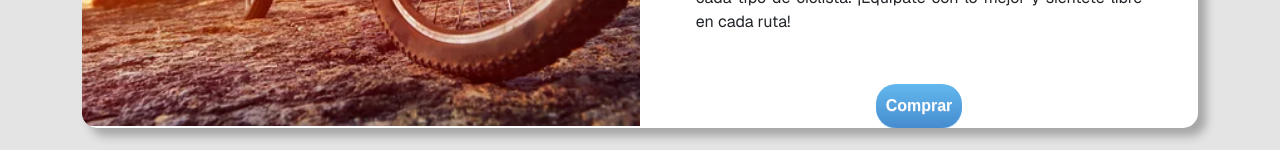
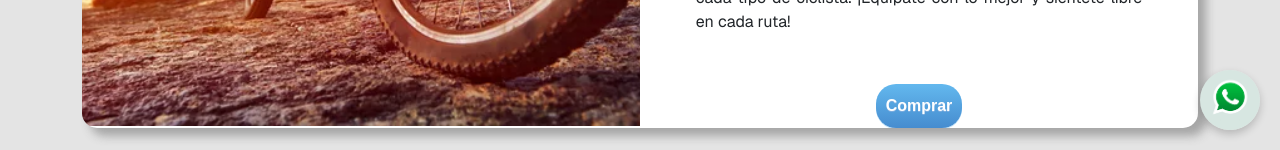
Before and after one commit to ISPC-23/Fullstack_Web_2025, an Angular app in the folder frontend/: page / in a window 1280 px wide. Shown: the part 650-800 px from the top of the page. Built offline with nearby package versions, Linux system fonts and the light colour scheme.

Commit message:
agrego componente whatsapp-button

```diff
--- a/frontend/src/app/app.component.html
+++ b/frontend/src/app/app.component.html
@@ -1,4 +1,5 @@
 
 <app-header></app-header>
 <router-outlet></router-outlet>
+<app-whatsapp-button></app-whatsapp-button>
 <app-footer></app-footer>
--- a/frontend/src/app/app.component.ts
+++ b/frontend/src/app/app.component.ts
@@ -10,6 +10,7 @@ import { RegisterComponent } from './components/register/register.component';
 import { CustomerDashboardComponent } from './components/customer-dashboard/customer-dashboard.component';
 import { ContactPageComponent } from './components/contact-page/contact-page.component';
 import { AboutUsComponent } from './components/about-us/about-us.component';
+import { WhatsappButtonComponent } from './components/whatsapp-button/whatsapp-button.component';
 
 @Component({
   selector: 'app-root',
@@ -26,6 +27,7 @@ import { AboutUsComponent } from './components/about-us/about-us.component';
     CustomerDashboardComponent,
     ContactPageComponent,
     AboutUsComponent,
+    WhatsappButtonComponent,
   ],
   templateUrl: './app.component.html',
   styles: '',
--- /dev/null
+++ b/frontend/src/app/components/whatsapp-button/whatsapp-button.component.css
@@ -0,0 +1,22 @@
+.whatsapp-button {
+    position: fixed;
+    bottom: 20px;
+    right: 20px;
+    z-index: 9999;
+    width: 60px;
+    height: 60px;
+    background-color: transparent;
+    border-radius: 50%;
+    box-shadow: 0 4px 8px rgba(0, 0, 0, 0.2);
+    transition: transform 0.3s ease;
+  }
+
+  .whatsapp-button:hover {
+    transform: scale(1.1);
+  }
+
+  .whatsapp-button img {
+    width: 100%;
+    height: 100%;
+    border-radius: 50%;
+  }
--- /dev/null
+++ b/frontend/src/app/components/whatsapp-button/whatsapp-button.component.html
@@ -0,0 +1,8 @@
+<a
+  [href]="whatsappUrl"
+  target="_blank"
+  rel="noopener noreferrer"
+  class="whatsapp-button"
+>
+  <img src="assets/imgs/whatsapp-icon.jpg" alt="WhatsApp" />
+</a>
--- /dev/null
+++ b/frontend/src/app/components/whatsapp-button/whatsapp-button.component.ts
@@ -0,0 +1,18 @@
+import { Component, Input } from '@angular/core';
+
+@Component({
+  selector: 'app-whatsapp-button',
+  standalone: true,
+  imports: [],
+  templateUrl: './whatsapp-button.component.html',
+  styleUrl: './whatsapp-button.component.css'
+})
+export class WhatsappButtonComponent {
+  @Input() phoneNumber: string = '5493515151827';
+  @Input() message: string = 'Bienvenido a *Tienda Full Bike*, en que podemos ayudarte?';
+
+  get whatsappUrl(): string {
+    const encodedMessage = encodeURIComponent(this.message);
+    return `https://wa.me/${this.phoneNumber}?text=${encodedMessage}`;
+  }
+}
```
Also changed, not shown: frontend/src/assets/imgs/whatsapp-icon.jpg (added), 1 other file (tests, documents, lock files or other folders).
